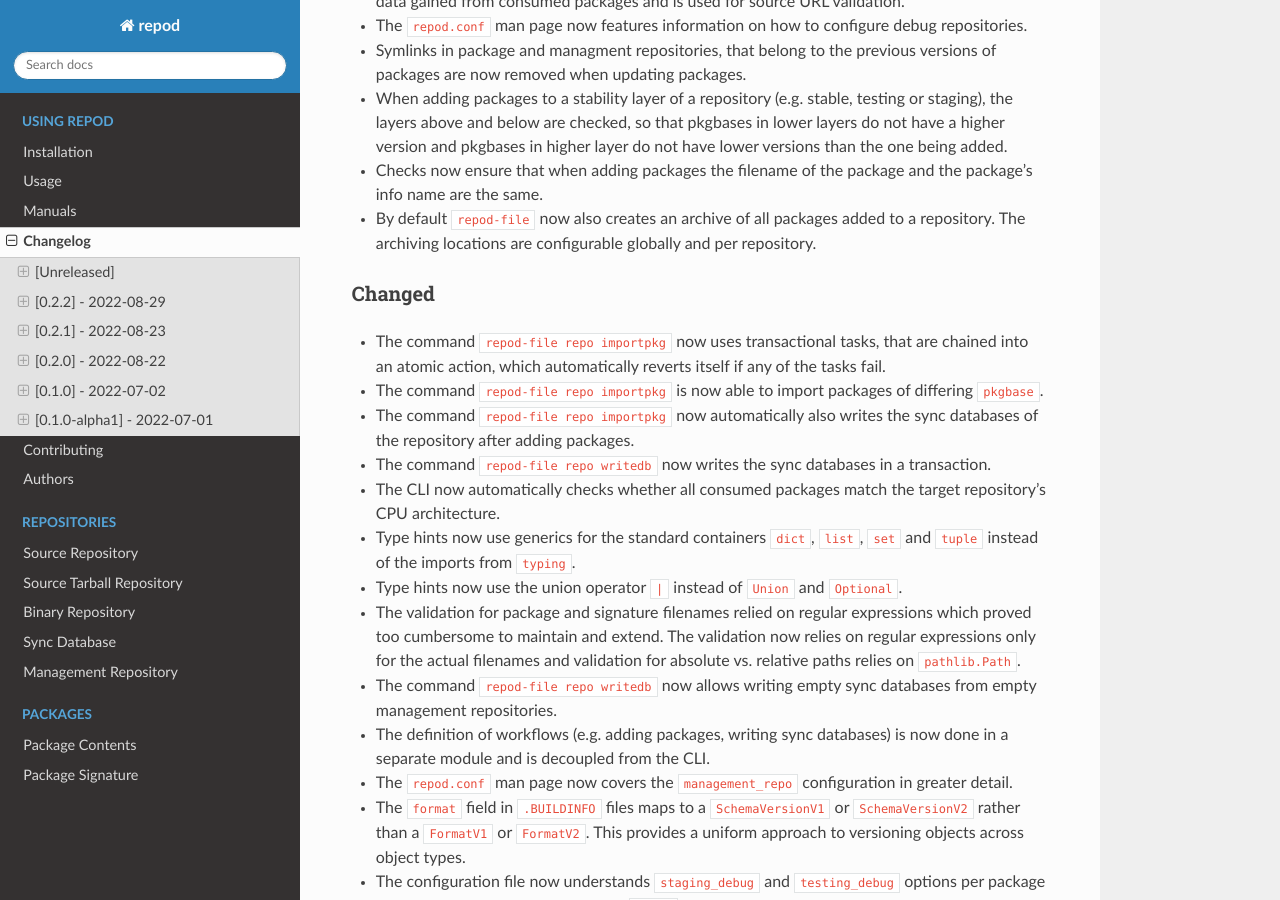
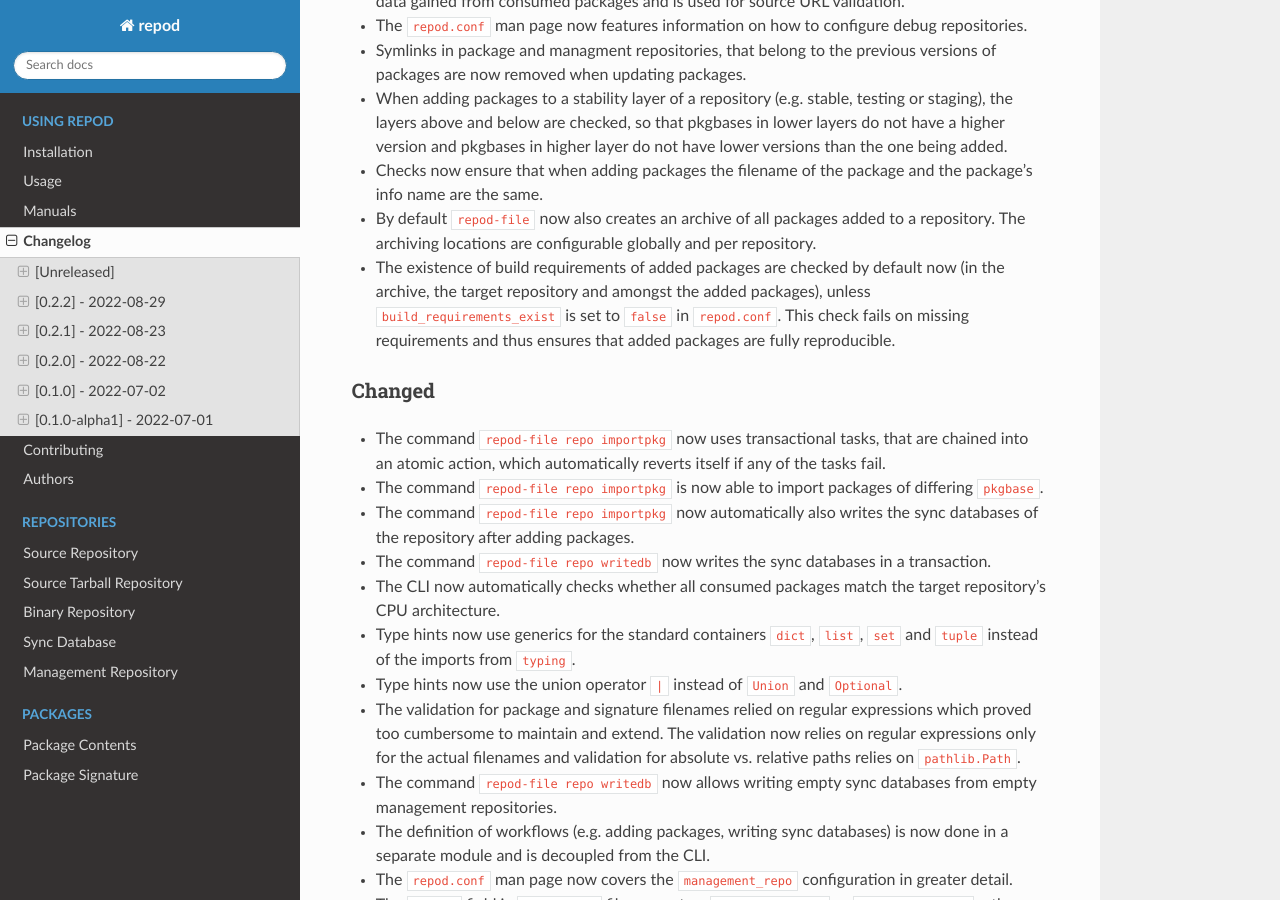
Before and after one commit to archlinux/repod, a Sphinx documentation site: the page built from docs/repod/changelog.rst, in a window 1280 px wide and 900 px high, scrolled down 738 px. Built offline with Sphinx 7.4.7 and the Read the Docs theme 2.0.0, drawn with Linux system fonts in a browser that asks for light colours.

Commit message:
Add changelog entry for build requirements check
docs/repod/changelog.rst:
Add changelog entry for build requirements check, describing how to
switch it off and that it ensures the reproducibility of added packages.

```diff
--- a/docs/repod/changelog.rst
+++ b/docs/repod/changelog.rst
@@ -48,6 +48,11 @@ Added
 * By default ``repod-file`` now also creates an archive of all packages added
   to a repository. The archiving locations are configurable globally and per
   repository.
+* The existence of build requirements of added packages are checked by default
+  now (in the archive, the target repository and amongst the added packages),
+  unless ``build_requirements_exist`` is set to ``false`` in ``repod.conf``.
+  This check fails on missing requirements and thus ensures that added packages
+  are fully reproducible.
 
 Changed
 ^^^^^^^
```
